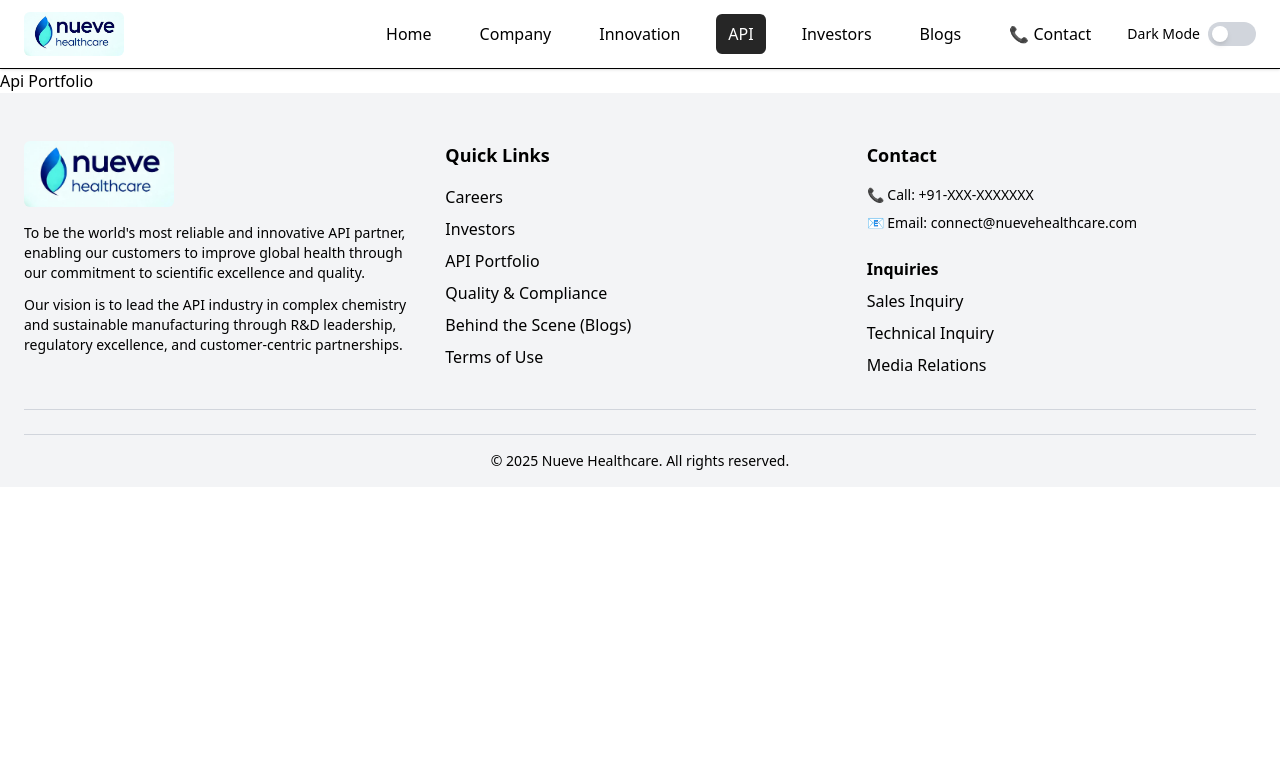
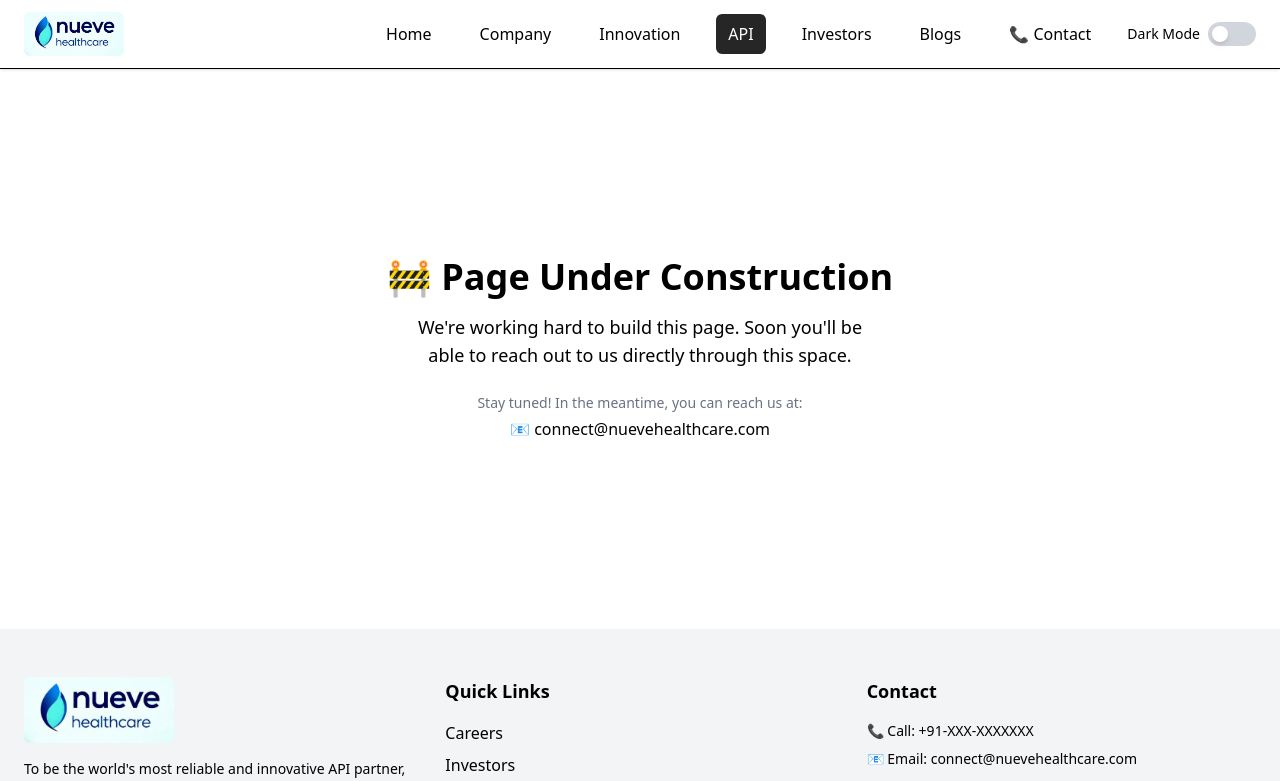
Before and after one commit to MukulDhiman03/nuevehealthcare, a Next.js app: page /apiportfolio in a window 1280 px wide. Shown: the top 781 px of the page. Built offline with nearby package versions, Linux system fonts and the light colour scheme.

Commit message:
Add underconstruction page

```diff
--- a/src/app/apiportfolio/page.tsx
+++ b/src/app/apiportfolio/page.tsx
@@ -1,3 +1,10 @@
 export default function ApiPortfolio() {
-    return <div>Api Portfolio</div>
+    return <div className="flex flex-col items-center justify-center min-h-[70vh] text-center p-8 dark:bg-[var(--bg-gray-color)] dark:text-white">
+        <h1 className="text-4xl font-bold mb-4">🚧 Page Under Construction</h1>
+        <p className="text-lg mb-6 max-w-md">
+            We're working hard to build this page. Soon you'll be able to reach out to us directly through this space.
+        </p>
+        <p className="text-sm text-gray-500 dark:text-gray-400">Stay tuned! In the meantime, you can reach us at:</p>
+        <p className="text-md mt-1">📧 connect@nuevehealthcare.com</p>
+    </div>
 }
--- a/src/app/blogs/page.tsx
+++ b/src/app/blogs/page.tsx
@@ -1,3 +1,10 @@
 export default function Blog() {
-    return <div>Blogs</div>
+    return <div className="flex flex-col items-center justify-center min-h-[70vh] text-center p-8 dark:bg-[var(--bg-gray-color)] dark:text-white">
+        <h1 className="text-4xl font-bold mb-4">🚧 Page Under Construction</h1>
+        <p className="text-lg mb-6 max-w-md">
+            We're working hard to build this page. Soon you'll be able to reach out to us directly through this space.
+        </p>
+        <p className="text-sm text-gray-500 dark:text-gray-400">Stay tuned! In the meantime, you can reach us at:</p>
+        <p className="text-md mt-1">📧 connect@nuevehealthcare.com</p>
+    </div>
 }
--- a/src/app/company/page.tsx
+++ b/src/app/company/page.tsx
@@ -1,7 +1,12 @@
 export default function Company() {
     return (
-        <div>
-            Company
+        <div className="flex flex-col items-center justify-center min-h-[70vh] text-center p-8 dark:bg-[var(--bg-gray-color)] dark:text-white">
+            <h1 className="text-4xl font-bold mb-4">🚧 Page Under Construction</h1>
+            <p className="text-lg mb-6 max-w-md">
+                We're working hard to build this page. Soon you'll be able to reach out to us directly through this space.
+            </p>
+            <p className="text-sm text-gray-500 dark:text-gray-400">Stay tuned! In the meantime, you can reach us at:</p>
+            <p className="text-md mt-1">📧 connect@nuevehealthcare.com</p>
         </div>
     )
 }
--- a/src/app/contact/page.tsx
+++ b/src/app/contact/page.tsx
@@ -1,7 +1,12 @@
 export default function Contact() {
     return (
-        <div>
-            Contact
+        <div className="flex flex-col items-center justify-center min-h-[70vh] text-center p-8 dark:bg-[var(--bg-gray-color)] dark:text-white">
+            <h1 className="text-4xl font-bold mb-4">🚧 Page Under Construction</h1>
+            <p className="text-lg mb-6 max-w-md">
+                We're working hard to build this page. Soon you'll be able to reach out to us directly through this space.
+            </p>
+            <p className="text-sm text-gray-500 dark:text-gray-400">Stay tuned! In the meantime, you can reach us at:</p>
+            <p className="text-md mt-1">📧 connect@nuevehealthcare.com</p>
         </div>
-    )
+    );
 }
--- a/src/app/innovation/page.tsx
+++ b/src/app/innovation/page.tsx
@@ -1,3 +1,10 @@
 export default function Innovation() {
-    return <div>Innovation</div>
+    return <div className="flex flex-col items-center justify-center min-h-[70vh] text-center p-8 dark:bg-[var(--bg-gray-color)] dark:text-white">
+        <h1 className="text-4xl font-bold mb-4">🚧 Page Under Construction</h1>
+        <p className="text-lg mb-6 max-w-md">
+            We're working hard to build this page. Soon you'll be able to reach out to us directly through this space.
+        </p>
+        <p className="text-sm text-gray-500 dark:text-gray-400">Stay tuned! In the meantime, you can reach us at:</p>
+        <p className="text-md mt-1">📧 connect@nuevehealthcare.com</p>
+    </div>
 }
--- a/src/app/investors/page.tsx
+++ b/src/app/investors/page.tsx
@@ -1,3 +1,10 @@
 export default function Investors() {
-    return <div>Investors</div>
+    return <div className="flex flex-col items-center justify-center min-h-[70vh] text-center p-8 dark:bg-[var(--bg-gray-color)] dark:text-white">
+        <h1 className="text-4xl font-bold mb-4">🚧 Page Under Construction</h1>
+        <p className="text-lg mb-6 max-w-md">
+            We're working hard to build this page. Soon you'll be able to reach out to us directly through this space.
+        </p>
+        <p className="text-sm text-gray-500 dark:text-gray-400">Stay tuned! In the meantime, you can reach us at:</p>
+        <p className="text-md mt-1">📧 connect@nuevehealthcare.com</p>
+    </div>
 }
```
